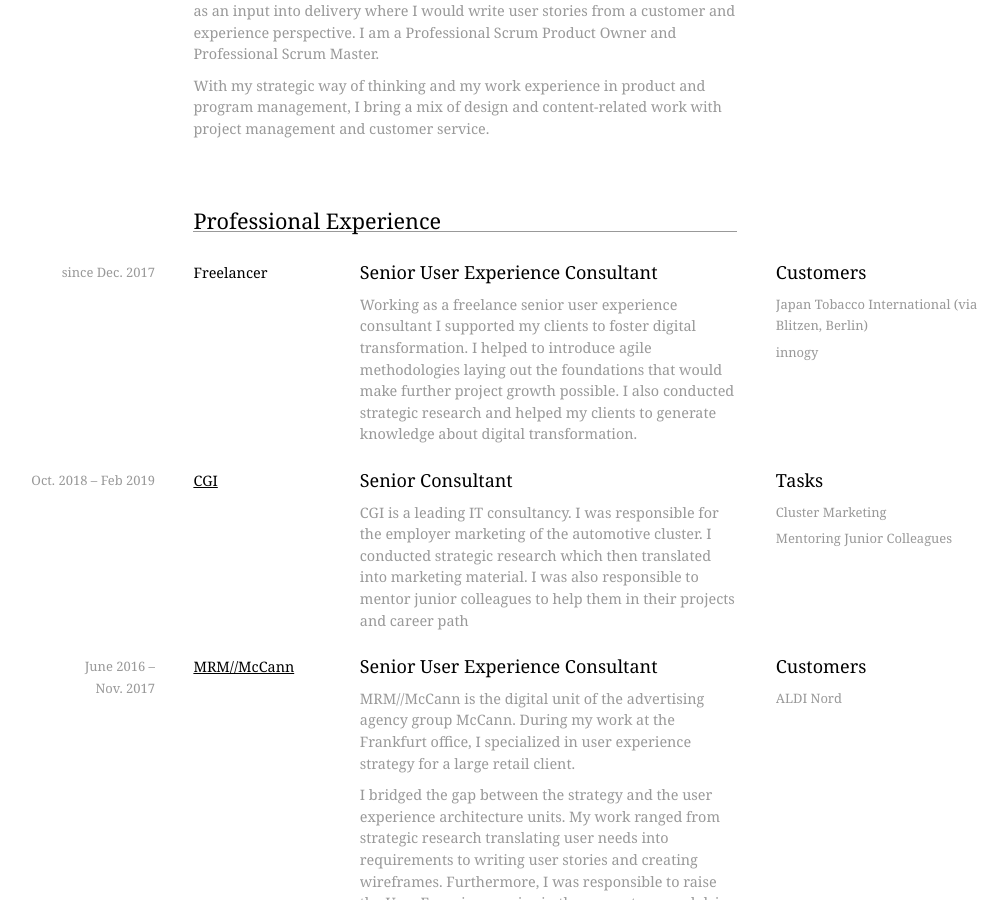
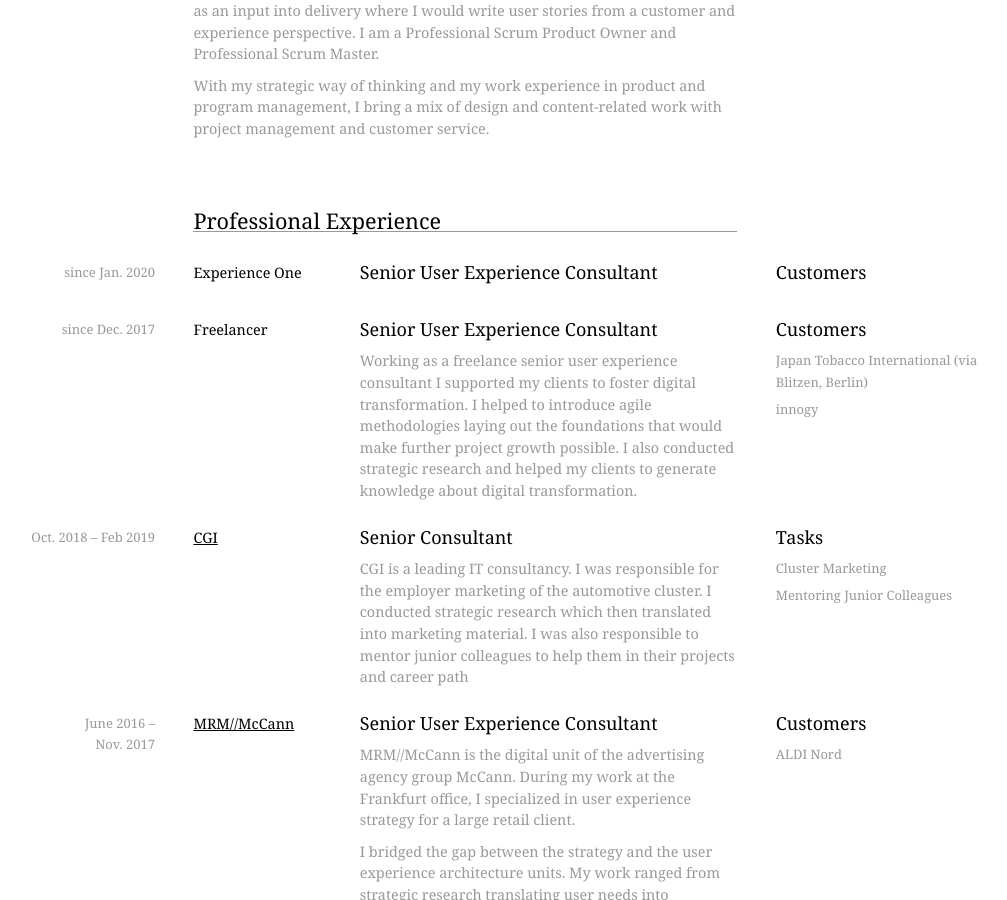
Before and after one commit to ma6/ma6.github.io, a Jekyll site: the page built from _pages/index.md, in a window 1280 px wide and 900 px high, scrolled down 907 px. Shown: the whole window, without its empty margins (133-1140 px from the left). Built offline with Jekyll 4.4.1, drawn with Linux system fonts in a browser that asks for light colours; some web fonts are replaced; comment, search, counter and statistics services are not loaded.

Commit message:
Added EO

```diff
--- a/_data/experience.yml
+++ b/_data/experience.yml
@@ -1,3 +1,9 @@
+- start-date: Jan. 2020
+  company: Experience One
+  xcompany-url: https://www.experienceone.com/
+  title: Senior User Experience Consultant
+
+
 - start-date: Dec. 2017
   company: Freelancer
   title: Senior User Experience Consultant
```
